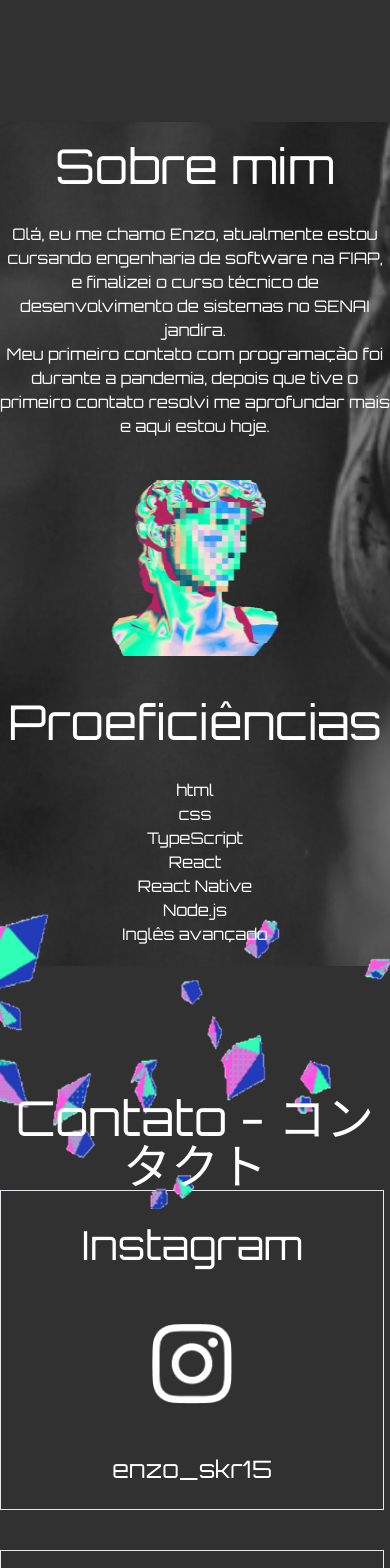
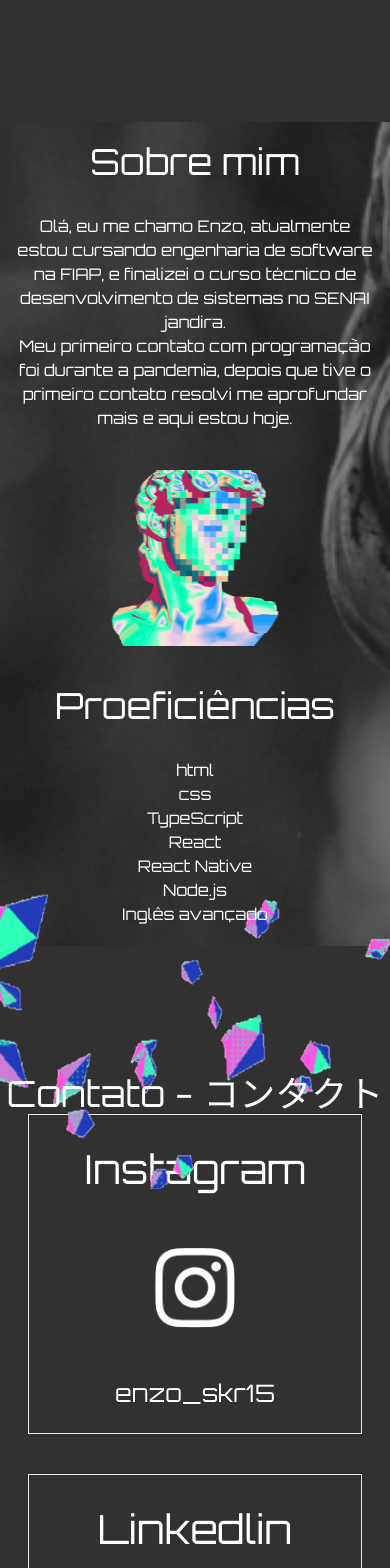
Before and after one commit to EnzoDPrado/portf-lio, a React (Create React App) app: page / in a window 390 px wide. Shown: the part 800-2368 px from the top of the page. Built offline with nearby package versions, Linux system fonts and the light colour scheme; what @designbycode/tailwindcss-text-glitch would draw is missing.

Commit message:
responsive

```diff
--- a/src/components/emailForms.tsx
+++ b/src/components/emailForms.tsx
@@ -71,8 +71,8 @@ export const EmailForms = () => {
   };
 
   return (
-    <form onSubmit={sendEmail} className="w-screen flex flex-col gap-3">
-      <div className="flex w-screen flex-col lg:flex-row justify-between lg:pl-28 lg:pr-28 lg:gap-11">
+    <form onSubmit={sendEmail} className="w-screen flex flex-col gap-3 pl-4 pr-4">
+      <div className="flex  flex-col lg:flex-row justify-between lg:pl-28 lg:pr-28 lg:gap-11">
         <input
           type="text"
           value={username}
@@ -102,7 +102,7 @@ export const EmailForms = () => {
         onChange={(value) => setMessage(value.target.value)}
         className="h-96 lg:ml-28 lg:mr-28 bg-backgroundDefault border-2 rounded-2xl font-orbitron text-3xl text-white lg:pl-4"
       />
-      <div className="w-screen flex justify-end ">
+      <div className="flex justify-end pb-4">
         <input
           type="submit"
           value={loading ? "Enviando..." : "Enviar"}
--- a/src/components/socialMediaCard.tsx
+++ b/src/components/socialMediaCard.tsx
@@ -22,12 +22,12 @@ export const SocialMediaCard = (props: SocialMedia) => {
   }
 
   return (
-    <div className="flex flex-col justify-between items-center h-80 w-96 border cursor-pointer" onClick={() => window.open(props.link, '_blank')}>
+    <div className="flex flex-col justify-between items-center h-80 lg:w-96 border cursor-pointer" onClick={() => window.open(props.link, '_blank')}>
       <p className="text-[40px] font-orbitron text-white text-center hover:text-glitch pt-6">
         {props.name}
       </p>
       <img src={icon} alt="social media icon" className="h-20 w-20" />
-      <p className="text-2xl font-orbitron text-white text-center hover:text-glitch pb-6">
+      <p className="text-2xl font-orbitron text-white text-center hover:text-glitch pb-6 pr-1 pl-1">
         {props.username}
       </p>
     </div>
--- a/src/pages/App.tsx
+++ b/src/pages/App.tsx
@@ -79,9 +79,9 @@ function App() {
         ref={aboutRef}
         className="w-screen flex flex-col justify-center items-center pt-28 "
       >
-        <div className="w-screen h-[100vh] lg:h-[380px] pt-5 pb-5 bg-angel bg-cover flex flex-col lg:flex-row items-center justify-between">
+        <div className="w-screen pl-4 pr-4 gap-10 lg:pl-0 lg:pr-0 lg:gap-0 lg:h-[380px] pt-5 pb-5 bg-angel bg-cover flex flex-col lg:flex-row items-center justify-between">
           <div className="lg:max-w-96 lg:pl-16 justify-center flex flex-col items-center">
-            <h1 className="text-5xl font-orbitron text-white hover:text-glitch text-center">
+            <h1 className="lg:text-5xl text-4xl font-orbitron text-white hover:text-glitch text-center">
               Sobre mim
             </h1>
             <p className="text-base text-white font-orbitron text-center pt-8">
@@ -97,7 +97,7 @@ function App() {
           </div>
           <img src={statue} alt="statue" className="h-44 w-44" />
           <div className="w-[470px] lg:pr-16 flex flex-col justify-center items-center z-20">
-            <h1 className="text-5xl font-orbitron text-white text-center hover:text-glitch">
+            <h1 className="lg:text-5xl text-4xl font-orbitron text-white text-center hover:text-glitch">
               Proeficiências
             </h1>
             <ul className="pt-8">
@@ -134,10 +134,10 @@ function App() {
               className="absolute top-[-180px] "
             />
           </div>
-          <p className="text-5xl font-orbitron text-white text-center hover:text-glitch z-10">
+          <p className="lg:text-5xl  text-4xl font-orbitron text-white text-center hover:text-glitch z-10">
             Contato - コンタクト
           </p>
-          <div className="w-screen flex flex-col justify-between gap-10 lg:flex-row lg:pl-16 lg:pr-16 lg:pt-10 lg:z-10">
+          <div className=" flex flex-col justify-between gap-10 lg:flex-row lg:pl-16 lg:pr-16 lg:pt-10 lg:z-10">
             {socialMedias.map((socialMedia) => (
               <SocialMediaCard
                 name={socialMedia.name}
```
